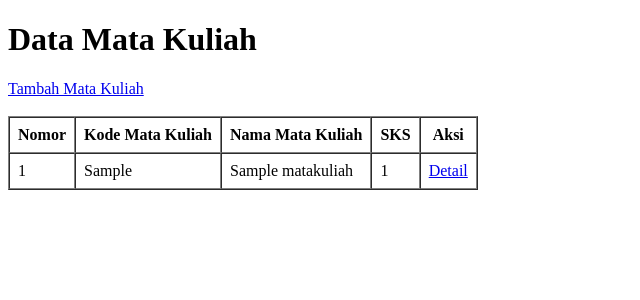
After one commit to andikuro8188/SubmissionProjectLaravel, a Laravel app: page /matakuliah in a window 1280 px wide. The commit adds this page. Shown: the top 300 px of the page, without its empty margins (0-640 px from the left). Run offline with Laravel 12, Linux system fonts and the light colour scheme; tables that the repository leaves empty hold one stand-in row (values such as "Sample post").

Commit message:
Menambahkan fitur data mata kuliah

```diff
--- /dev/null
+++ b/app/Http/Controllers/MatakuliahController.php
@@ -0,0 +1,50 @@
+<?php
+
+namespace App\Http\Controllers;
+
+use App\Models\Matakuliah;
+use Illuminate\Http\Request;
+
+class MatakuliahController extends Controller
+{
+    // Menampilkan seluruh data mata kuliah
+    public function index()
+    {
+        $matakuliahs = Matakuliah::all();
+
+        return view('matakuliah.index', compact('matakuliahs'));
+    }
+
+    // Menampilkan form tambah mata kuliah
+    public function create()
+    {
+        return view('matakuliah.create');
+    }
+
+    // Memproses dan menyimpan data
+    public function store(Request $request)
+    {
+        $request->validate([
+            'kode_matakuliah' => 'required|string|max:20|unique:matakuliahs,kode_matakuliah',
+            'nama_matakuliah' => 'required|string|max:100',
+            'sks' => 'required|integer|min:1|max:6',
+        ]);
+
+        Matakuliah::create([
+            'kode_matakuliah' => $request->kode_matakuliah,
+            'nama_matakuliah' => $request->nama_matakuliah,
+            'sks' => $request->sks,
+        ]);
+
+        return redirect()->route('matakuliah.index')
+            ->with('success', 'Data mata kuliah berhasil ditambahkan.');
+    }
+
+    // Menampilkan detail mata kuliah berdasarkan ID
+    public function show($id)
+    {
+        $matakuliah = Matakuliah::findOrFail($id);
+
+        return view('matakuliah.show', compact('matakuliah'));
+    }
+}
--- a/app/Models/Jurusan.php
+++ b/app/Models/Jurusan.php
@@ -6,5 +6,8 @@ use Illuminate\Database\Eloquent\Model;
 
 class Jurusan extends Model
 {
-    protected $fillable = ['kode', 'nama'];
+    protected $fillable = [
+        'code',
+        'nama'
+    ];
 }
--- /dev/null
+++ b/app/Models/Matakuliah.php
@@ -0,0 +1,16 @@
+<?php
+
+namespace App\Models;
+
+use Illuminate\Database\Eloquent\Model;
+
+class Matakuliah extends Model
+{
+    protected $table = 'matakuliahs';
+
+    protected $fillable = [
+        'kode_matakuliah',
+        'nama_matakuliah',
+        'sks'
+    ];
+}
--- /dev/null
+++ b/resources/views/matakuliah/index.blade.php
@@ -0,0 +1,59 @@
+
+<!DOCTYPE html>
+<html lang="id">
+<head>
+    <meta charset="UTF-8">
+    <title>Data Mata Kuliah</title>
+</head>
+<body>
+
+    <h1>Data Mata Kuliah</h1>
+
+    @if (session('success'))
+        <p style="color: green;">
+            {{ session('success') }}
+        </p>
+    @endif
+
+    <a href="{{ route('matakuliah.create') }}">
+        Tambah Mata Kuliah
+    </a>
+
+    <br><br>
+
+    <table border="1" cellpadding="8" cellspacing="0">
+        <thead>
+            <tr>
+                <th>Nomor</th>
+                <th>Kode Mata Kuliah</th>
+                <th>Nama Mata Kuliah</th>
+                <th>SKS</th>
+                <th>Aksi</th>
+            </tr>
+        </thead>
+
+        <tbody>
+            @forelse ($matakuliahs as $matakuliah)
+                <tr>
+                    <td>{{ $loop->iteration }}</td>
+                    <td>{{ $matakuliah->kode_matakuliah }}</td>
+                    <td>{{ $matakuliah->nama_matakuliah }}</td>
+                    <td>{{ $matakuliah->sks }}</td>
+                    <td>
+                        <a href="{{ route('matakuliah.show', $matakuliah->id) }}">
+                            Detail
+                        </a>
+                    </td>
+                </tr>
+            @empty
+                <tr>
+                    <td colspan="5">
+                        Belum ada data mata kuliah.
+                    </td>
+                </tr>
+            @endforelse
+        </tbody>
+    </table>
+
+</body>
+</html>
--- a/routes/web.php
+++ b/routes/web.php
@@ -5,6 +5,7 @@ use App\Http\Controllers\MahasiswaController;
 use Illuminate\Support\Facades\Route;
 use App\Http\Controllers\ProductController;
 use App\Http\Controllers\JurusanController;
+use App\Http\Controllers\MatakuliahController;
 
 Route::get('/', function () {
     return redirect()->route('mahasiswa.profil');
@@ -24,3 +25,24 @@ Route::get('/products', [ProductController::class, 'index']);
 Route::get('/products/{id}', [ProductController::class, 'show']);
 
 Route::get('/jurusan', [JurusanController::class, 'index']);
+
+Route::get('/jurusan', [JurusanController::class, 'index'])
+    ->name('jurusan.index');
+
+Route::get('/jurusan/create', [JurusanController::class, 'create'])
+    ->name('jurusan.create');
+
+Route::post('/jurusan', [JurusanController::class, 'store'])
+    ->name('jurusan.store');
+
+Route::get('/matakuliah', [MatakuliahController::class, 'index'])
+    ->name('matakuliah.index');
+
+Route::get('/matakuliah/create', [MatakuliahController::class, 'create'])
+    ->name('matakuliah.create');
+
+Route::post('/matakuliah', [MatakuliahController::class, 'store'])
+    ->name('matakuliah.store');
+
+Route::get('/matakuliah/{id}', [MatakuliahController::class, 'show'])
+    ->name('matakuliah.show');
```
Also changed, not shown: app/Http/Controllers/JurusanController.php (+23 -1 lines), database/migrations/create_matakuliahs_table.php (added, +25 -0 lines), resources/views/jurusan/create.blade.php (added, +41 -0 lines), resources/views/jurusan/index.blade.php (+27 -9 lines), resources/views/matakuliah/create.blade.php (added, +58 -0 lines), resources/views/matakuliah/show.blade.php (added, +46 -0 lines).
